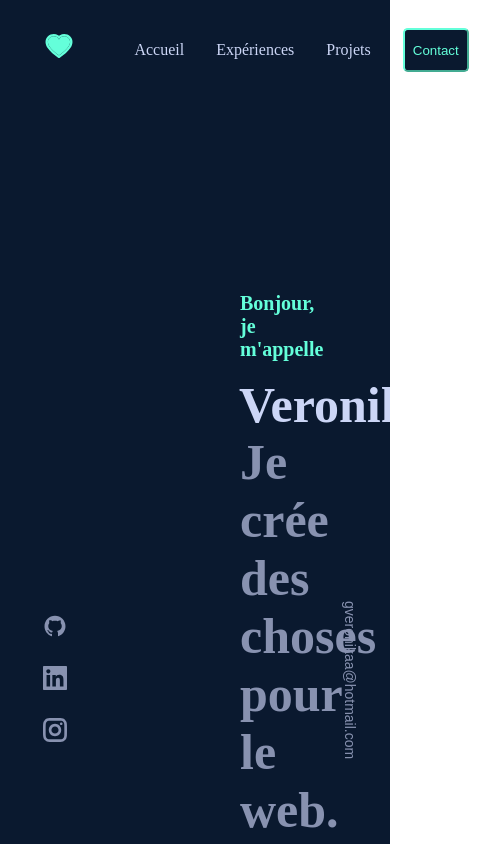
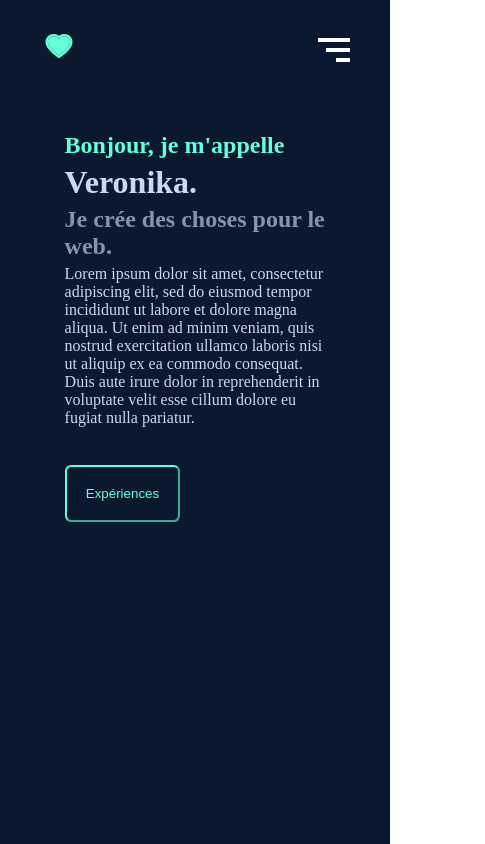
Before and after one commit to g-veronika/Portfolio, a React (Create React App) app in the folder my-site/: page / in a window 390 px wide. Shown: the top 844 px of the page, 485 px wide, since content can reach past the window. Built offline with nearby package versions, Linux system fonts and the light colour scheme.

Commit message:
responsive design

```diff
--- a/my-site/src/App.js
+++ b/my-site/src/App.js
@@ -4,7 +4,7 @@ import Home from './components/Home';
 import Footer from './components/Footer';
 import Experience from './components/Experience';
 import Work from './components/Work';
-import Contact from './components/Contact';
+// import Contact from './components/Contact';
 
 
 
--- a/my-site/src/components/Footer.js
+++ b/my-site/src/components/Footer.js
@@ -11,9 +11,14 @@ function Footer() {
                 <Icon><Link href="https://github.com/g-veronika" target="_blank" rel="noreferrer"><AiFillGithub /></Link></Icon>
                 <Icon><a href="https://www.linkedin.com/in/veronika-grebenshchikova-735ba8214/" target="_blank" rel="noreferrer"><GrLinkedin /></a></Icon>
                 <Icon><a href="https://www.instagram.com/veronika.piletskaya/" target="_blank" rel="noreferrer"><GrInstagram /></a></Icon>
-                <Mail><a href="mailto:gveronikaa@hotmail.com" rel="noreferrer">gveronikaa@hotmail.com</a></Mail>
             </Icons>
-
+            <IconsMobile>
+                <Icon><Link href="https://github.com/g-veronika" target="_blank" rel="noreferrer"><AiFillGithub /></Link></Icon>
+                <Icon><a href="https://www.linkedin.com/in/veronika-grebenshchikova-735ba8214/" target="_blank" rel="noreferrer"><GrLinkedin /></a></Icon>
+                <Icon><a href="https://www.instagram.com/veronika.piletskaya/" target="_blank" rel="noreferrer"><GrInstagram /></a></Icon>
+            </IconsMobile>
+            <Mail><a href="mailto:gveronikaa@hotmail.com" rel="noreferrer">gveronikaa@hotmail.com</a></Mail>
+            <MailMobile><a href="mailto:gveronikaa@hotmail.com" rel="noreferrer">gveronikaa@hotmail.com</a></MailMobile>
             Designed & Built by Veronika
         </Box>
     )
@@ -34,6 +39,25 @@ const Icons = styled.div`
     position: fixed;
     bottom: 10vh;
     color: #8892B0 !important;
+
+    @media screen and (max-width:768px){
+        display: none;
+    }
+
+`
+const IconsMobile = styled.div`
+    display: none;
+    flex-direction: row;
+    position: fixed;
+    bottom: 10vh;
+    color: #8892B0 !important;
+
+    @media screen and (max-width:768px){
+        display: flex;
+        position: relative;
+        justify-content: center;
+        bottom: 0;
+    }
 
 `
 
@@ -90,6 +114,39 @@ const Mail = styled.div`
         }
     }
 
+    @media screen and (max-width:768px){
+        display: none;
+    }
+`
+
+const MailMobile = styled.div`
+    color: #8892B0;
+    display: none;
+    cursor: pointer;
+    transition: all 0.3s ease-in-out;
+    flex-direction: column;
+    position: fixed;
+    margin: 1rem;
+
+    a{
+        color: #8892B0;
+        text-decoration: none;
+        font-size: 14px;
+        font-family: Arial, Helvetica;
+        transition: all 0.3s ease-in-out;
+
+        &:hover {
+        color: #64FFDA;
+        transform: translateY(-3px);
+        transition: all 0.3s ease-in-out;
+        }
+    }
+    @media screen and (max-width:768px){
+        display: flex;
+        position: relative;
+        justify-content: center;
+        bottom: 0;
+    }
 
 
 `
--- a/my-site/src/components/Header.js
+++ b/my-site/src/components/Header.js
@@ -1,21 +1,46 @@
-import React from 'react'
+import React, { useState } from 'react'
 import { AiTwotoneHeart } from "react-icons/ai";
 import styled from 'styled-components/macro'
 import {Link} from 'react-scroll'
+import {BiMenuAltRight} from "react-icons/bi";
+import {ImCross} from "react-icons/im";
+
+
+const Header = () => {
+
+    const [active, setActive] = useState(false)
+
+    const handleClick = () => {
+        if (active) {
+            setActive(false)
+        } else {
+            setActive(true)
+        }
+
+    }
 
 
 
-const Header = () => {
+
     return (
         <Nav>
-            <Logo><AiTwotoneHeart /></Logo>
+            {console.log(active)}
+            <Logo to="accueil" smooth={true} offset={-100}><AiTwotoneHeart /></Logo>
+            <LogoMobile onClick={handleClick}><BiMenuAltRight /></LogoMobile>
             <Menu>
                 <ScrollLink to="accueil" smooth={true} offset={-100}><li>Accueil</li></ScrollLink>
-                <ScrollLink to="experiences" smooth={true} offset={-100}><li>Expériences</li></ScrollLink>
-                <ScrollLink to="projets" smooth={true} offset={-100}><li>Projets</li></ScrollLink>
-
+                <ScrollLink to="experiences" smooth={true} offset={-120}><li>Expériences</li></ScrollLink>
+                <ScrollLink to="projets" smooth={true} offset={-120}><li>Projets</li></ScrollLink>
                 <MyBtn>Contact</MyBtn>
             </Menu>
+            <MenuMobile active={active}>
+                <Close onClick={handleClick}><ImCross /></Close>
+                <Links>
+                    <MobileLink to="accueil" smooth={true} offset={-100} onClick={handleClick}>Accueil</MobileLink>
+                    <MobileLink to="experiences" smooth={true} offset={-120} onClick={handleClick}>Expériences</MobileLink>
+                    <MobileLink to="projets" smooth={true} offset={-120} onClick={handleClick}>Projets</MobileLink>
+                </Links>
+            </MenuMobile>
         </Nav>
     )
 }
@@ -28,6 +53,9 @@ const Nav = styled.div`
     display: flex;
     justify-content: space-between;
     align-items: center;
+    position: fixed;
+    width: 100%;
+    top: 0;
 `
 const Menu = styled.nav`
     color: #CCD6F6;
@@ -49,8 +77,33 @@ const Menu = styled.nav`
         }
     }
 
+    @media screen and (max-width:768px){
+        display: none;
+    }
+
 `
-const Logo = styled.div`
+
+const MenuMobile = styled.div`
+    display: ${({active}) => active ? 'flex' : 'none'};
+
+    @media screen and (max-width:768px){
+        z-index: 10;
+        background: #0A192F;
+        position: fixed;
+        width: 100vw;
+        height: 100vh;
+        top: 0;
+        right: 0;
+        bottom: 0;
+        left: 0;
+        flex-direction: column;
+        justify-content: space-evenly;
+        align-items: center;
+        color: white;
+    }
+`
+
+const Logo = styled(Link)`
     color: #64FFDA;
     font-size: 2rem;
     padding: 2rem 2.7rem;
@@ -65,6 +118,20 @@ const Logo = styled.div`
         }
     }
 
+
+
+`
+
+const LogoMobile = styled.div`
+    display:none;
+    color: white;
+    margin: 0 2rem;
+    font-size: 3rem;
+    cursor: pointer;
+
+    @media screen and (max-width:768px){
+        display: flex;
+    }
 `
 
 const MyBtn = styled.button`
@@ -88,3 +155,29 @@ const MyBtn = styled.button`
 const ScrollLink = styled(Link)`
 
 `
+
+const MobileLink = styled(Link)`
+    cursor: pointer;
+    font-size: 2rem;
+    transition: all 0.3s ease-in-out;
+
+    &:hover {
+        color: #64FFDA;
+        transition: all 0.3s ease-in-out;
+    }
+`
+const Links = styled.div`
+    display: flex;
+    flex-direction: column;
+    justify-content: space-evenly;
+    height: 100%;
+
+`
+
+const Close = styled.div`
+    cursor: pointer;
+    position: absolute;
+    top: 40px;
+    right: 40px;
+    font-size: 3rem;
+`
--- a/my-site/src/components/Home.js
+++ b/my-site/src/components/Home.js
@@ -5,11 +5,13 @@ import {Link} from 'react-scroll'
 function Home() {
     return (
         <Box id="accueil">
-            <MyTitle>Bonjour, je m'appelle</MyTitle>
-            <Name>Veronika.</Name>
-            <Things> Je crée des choses pour le web.</Things>
-            <Txt>Lorem ipsum dolor sit amet, consectetur adipiscing elit, sed do eiusmod tempor incididunt ut labore et dolore magna aliqua. Ut enim ad minim veniam, quis nostrud exercitation ullamco laboris nisi ut aliquip ex ea commodo consequat. Duis aute irure dolor in reprehenderit in voluptate velit esse cillum dolore eu fugiat nulla pariatur.</Txt>
-            <ScrollLink to="experiences" smooth={true} offset={-100}><MyButton>expériences</MyButton></ScrollLink>
+            <ContentWrapper>
+                <MyTitle>Bonjour, je m'appelle</MyTitle>
+                <Name>Veronika.</Name>
+                <Things> Je crée des choses pour le web.</Things>
+                <Txt>Lorem ipsum dolor sit amet, consectetur adipiscing elit, sed do eiusmod tempor incididunt ut labore et dolore magna aliqua. Ut enim ad minim veniam, quis nostrud exercitation ullamco laboris nisi ut aliquip ex ea commodo consequat. Duis aute irure dolor in reprehenderit in voluptate velit esse cillum dolore eu fugiat nulla pariatur.</Txt>
+                <ScrollLink to="experiences" smooth={true} offset={-120}><MyButton>Expériences</MyButton></ScrollLink>
+            </ContentWrapper>
         </Box>
     )
 }
@@ -17,24 +19,54 @@ function Home() {
 export default Home;
 
 const Box = styled.div`
-    height: calc(100vh - 100px);
+    height: calc(100vh + 20px);
     background: #0A192F;
     overflow: auto;
-    padding: 6rem
+    padding: 10rem;
+    margin-top: 100px;
+
+    @media screen and (max-width:1000px){
+        padding: 10rem 5rem;
+    }
+    @media screen and (max-width:768px){
+        padding: 5rem 0rem;
+    }
+    @media screen and (max-width:400px){
+        padding: 2rem;
+    }
+`
+
+const ContentWrapper = styled.div`
+    display: flex;
+    flex-direction: column;
+    height: 50vh;
+    justify-content: space-between;
+    width: 80%;
+    margin: auto;
 `
 
 const MyTitle = styled.h1`
-    font-size: 20px;
+    font-size: clamp(1.5rem, 2vw, 2rem);
     color: #64FFDA;
     margin: 2rem 7rem -4rem;
     padding: 4rem 2rem;
+
+    @media screen and (max-width:1500px){
+        padding: 0;
+        margin: 0;
+    }
 `
 
 const Name = styled.h1`
     color: #CCD6F6;
-    font-size: 50px;
+    font-size: clamp(2rem, 6vw, 3rem);
     margin: -2rem 8rem;
     padding: 15px;
+
+    @media screen and (max-width:1500px){
+        padding: 0;
+        margin: 0;
+    }
 
  `
 
@@ -43,13 +75,23 @@ const Txt = styled.section`
     margin: -1rem 8rem;
     padding: 1rem;
     text-align: left;
+
+    @media screen and (max-width:1500px){
+        padding: 0;
+        margin: 0;
+    }
 `
 
 const Things = styled.h1`
     color: #8892B0;
-    font-size: 50px;
+    font-size: clamp(1.5rem, 6vw, 3rem);
     margin: 1rem 9rem;
     padding: -2rem;
+
+    @media screen and (max-width:1500px){
+        padding: 0;
+        margin: 0;
+    }
 
 `
 
@@ -68,7 +110,11 @@ const MyButton = styled.button`
             transition: all 0.3s ease-in-out;
             color: #0A192F;
             background: #64FFDA;
-        }
+    }
+
+    @media screen and (max-width:1500px){
+        margin: 2rem 0;
+    }
 `
 
 const ScrollLink = styled(Link)`
--- a/my-site/src/components/Work.js
+++ b/my-site/src/components/Work.js
@@ -1,7 +1,7 @@
 import React from 'react'
 import styled from 'styled-components/macro'
 import Paris from '../photos/Paris.png'
-import {Link} from 'react-scroll'
+// import {Link} from 'react-scroll'
 
 
 
```
